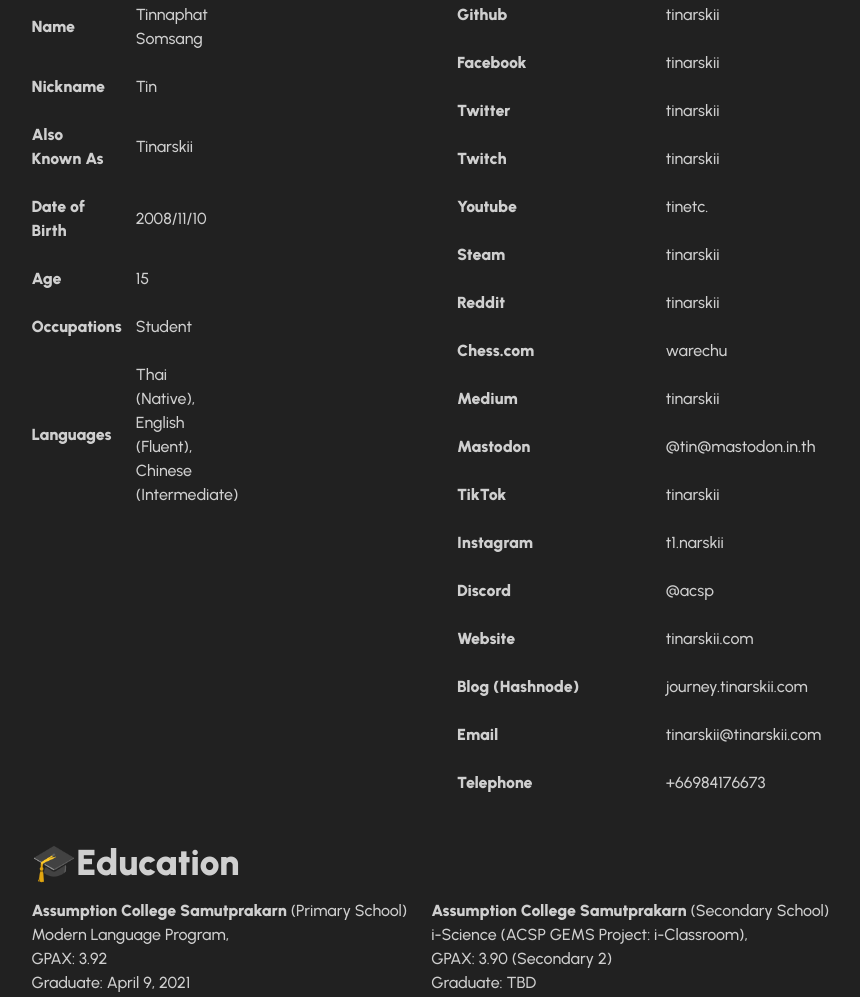
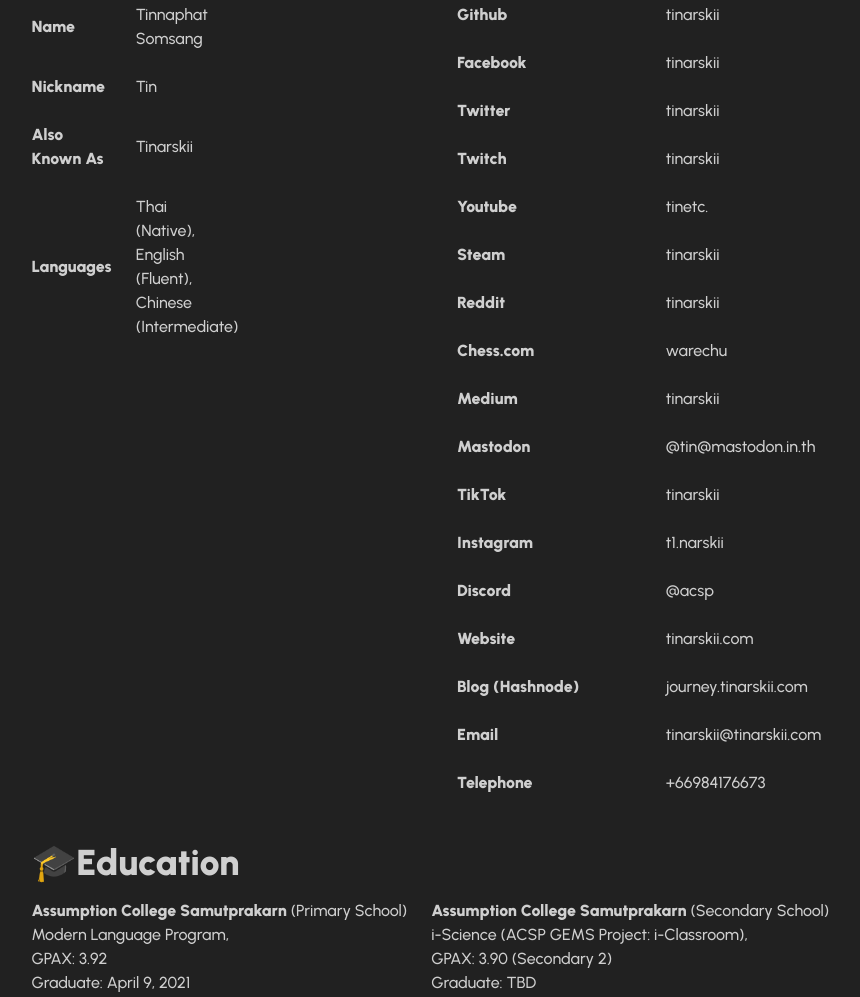
Before and after one commit to tinarskii/astro-tinarskii.com, an Astro site: page / in a window 1280 px wide. Shown: the part 1089-2086 px from the top of the page, without its empty margins (199-1059 px from the left). Built offline with nearby package versions, Linux system fonts and the light colour scheme; Astro itself is replaced by a stand-in of ours; a script that the page names is missing; a web font is replaced by a local one.

Commit message:
Update InfoAndConnect.astro

```diff
--- a/src/components/About/InfoAndConnect.astro
+++ b/src/components/About/InfoAndConnect.astro
@@ -38,18 +38,6 @@ const {data} = Astro.props
                 </p>
                 <p>{data.about.aka}</p>
                 <p>
-                    <b>Date of Birth</b>
-                </p>
-                <p>{new Date(data.about.dob).toLocaleDateString("ja-JP")}</p>
-                <p>
-                    <b>Age</b>
-                </p>
-                <p>{data.about.age}</p>
-                <p>
-                    <b>Occupations</b>
-                </p>
-                <p>{data.about.jobs}</p>
-                <p>
                     <b>Languages</b>
                 </p>
                 <p>{data.about.language}</p>
```
